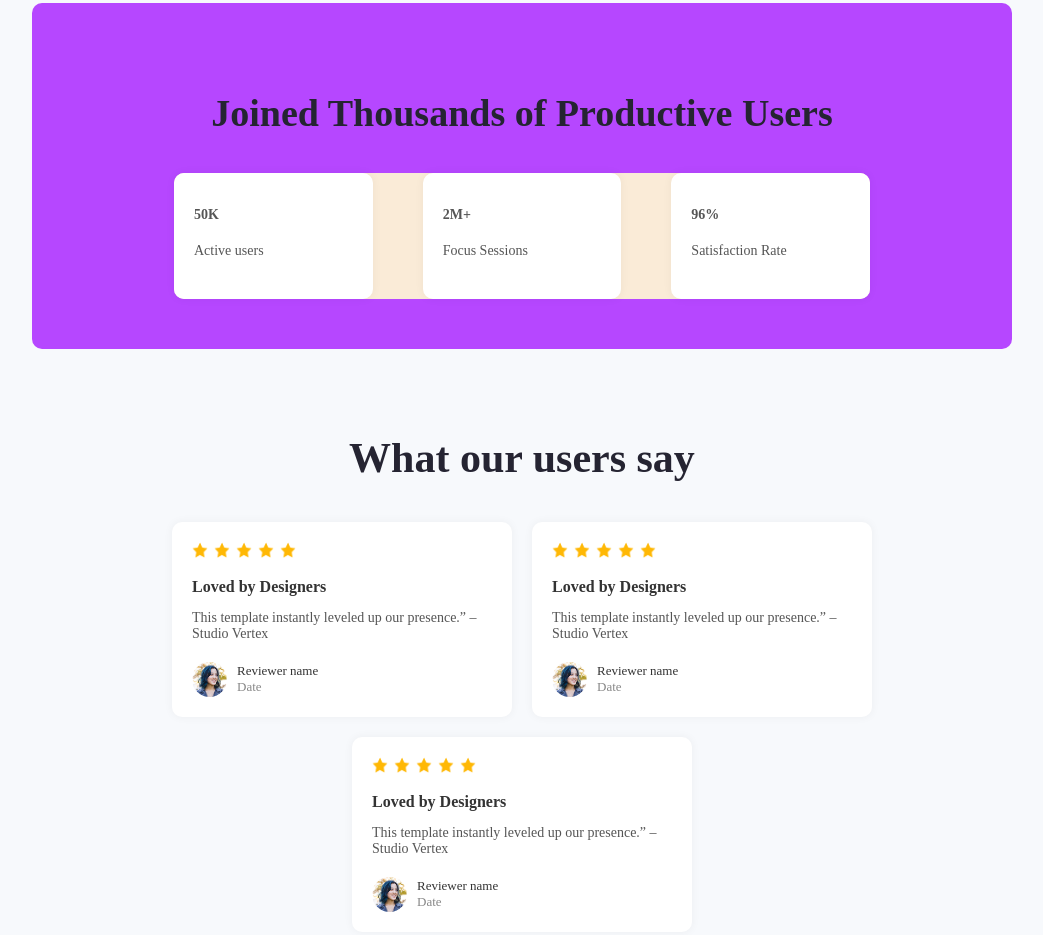
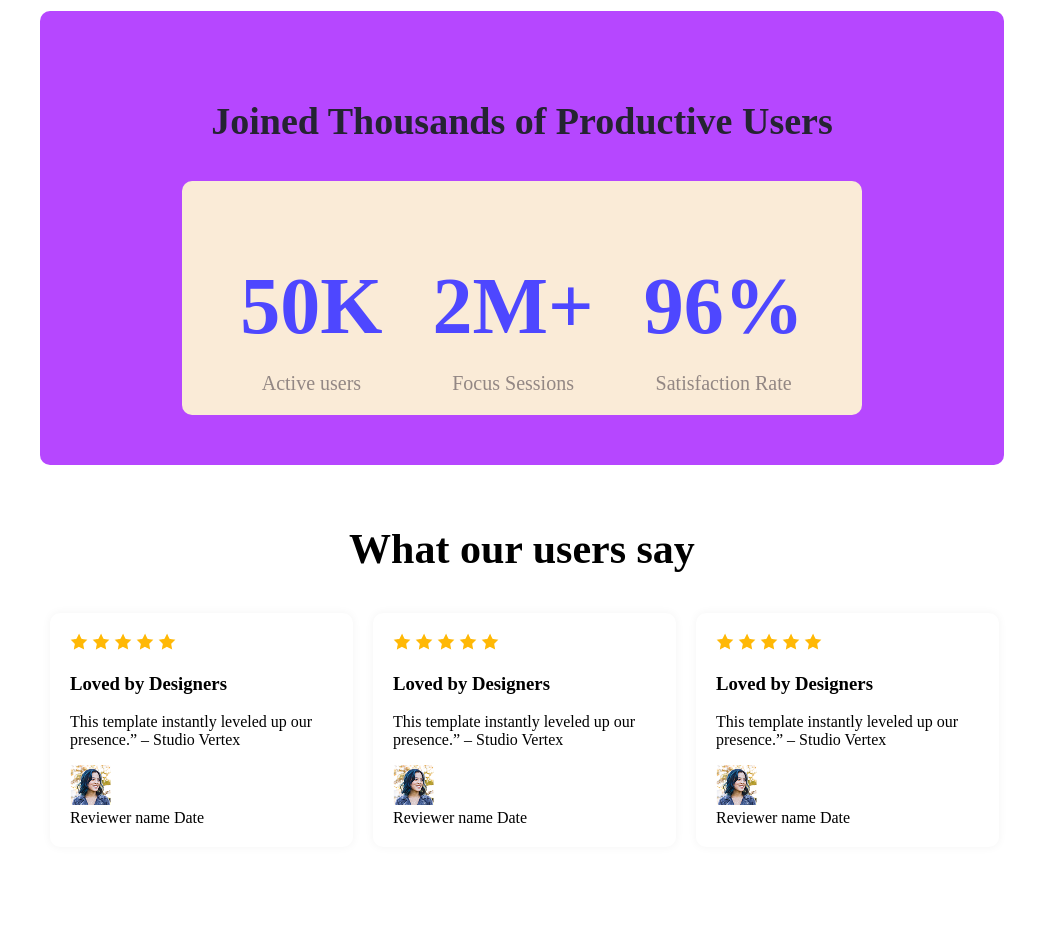
Before and after one commit to ShoaibAhmedToru/assignment-no1, a plain HTML site: page assignment1.html in a window 1280 px wide. Shown: the part 875-1810 px from the top of the page, without its empty margins (118-1161 px from the left). Drawn offline with Linux system fonts and the light colour scheme.

Commit message:
bg issue solved

```diff
--- a/assignment1.html
+++ b/assignment1.html
@@ -87,7 +87,7 @@
     <h2>What our users say</h2>
     <div class="review-cards">
 
-      <div class="card">
+      <div class="review-card">
         <div class="stars">
             <img src="B12A01-landing-launchpad/Assets/icon-star.png" alt="">
             <img src="B12A01-landing-launchpad/Assets/icon-star.png" alt="">
@@ -106,7 +106,7 @@
         </div>
       </div>
 
-      <div class="card">
+      <div class="review-card">
         <div class="stars"><img src="B12A01-landing-launchpad/Assets/icon-star.png" alt="">
             <img src="B12A01-landing-launchpad/Assets/icon-star.png" alt="">
             <img src="B12A01-landing-launchpad/Assets/icon-star.png" alt="">
@@ -123,7 +123,7 @@
         </div>
       </div>
 
-      <div class="card">
+      <div class="review-card">
         <div class="stars"><img src="B12A01-landing-launchpad/Assets/icon-star.png" alt="">
             <img src="B12A01-landing-launchpad/Assets/icon-star.png" alt="">
             <img src="B12A01-landing-launchpad/Assets/icon-star.png" alt="">
--- a/style.css
+++ b/style.css
@@ -13,6 +13,8 @@
     font-size: 16px;
     border: none;
 }
+/* body */
+
 
 
 
@@ -140,81 +142,28 @@ color: #888;
 }
 
 
-/* review class csssssssss */
-    body {
-      margin: 0;
-      padding: 0;
-      background-color: #f7f9fc;
-    }
+/* review card */
+.review-cards{
+    display: flex;
+    justify-content: center;
+    gap: 20px;;
+    margin-left: 5px;
+    padding: 5px;
 
-    .review {
-      padding: 50px 20px;
-      text-align: center;
-    }
-
-    .review h2 {
-      font-size: 42px;
-      font-weight: bold;
-      color: #252432;
-      margin-bottom: 40px;
-    }
-
-    .review-cards {
-      display: flex;
-      justify-content: center;
-      flex-wrap: wrap;
-      gap: 20px;
-    }
-
-    .card {
-      background-color: white;
+}
+.review h2{
+    text-align: center;
+    margin-top: 60px;
+    font-size: 42px;
+    font-weight: bold;
+}
+.review-card{
+    /* prblem is if i do impliment bg clr my production section clr change automatically */
       border-radius: 10px;
-      padding: 20px;
+       padding: 20px;
       width: 300px;
       box-shadow: 0 0 10px rgba(0,0,0,0.05);
       text-align: left;
-    }
+      background-color: #FFFFFF;
 
-    .stars {
-      margin-bottom: 10px;
-    }
-
-    .stars img {
-      width: 16px;
-      height: 16px;
-      margin-right: 2px;
-    }
-
-    .card h3 {
-      font-size: 16px;
-      margin-bottom: 10px;
-      color: #333;
-    }
-
-    .card p {
-      font-size: 14px;
-      color: #555;
-      margin-bottom: 20px;
-    }
-
-    .reviewer {
-      display: flex;
-      align-items: center;
-      gap: 10px;
-    }
-
-    .reviewer img {
-      width: 35px;
-      height: 35px;
-      border-radius: 50%;
-    }
-
-    .reviewer-info {
-      font-size: 13px;
-      color: #888;
-    }
-
-    .reviewer-info span {
-      display: block;
-      color: #333;
-    }
+}
```
